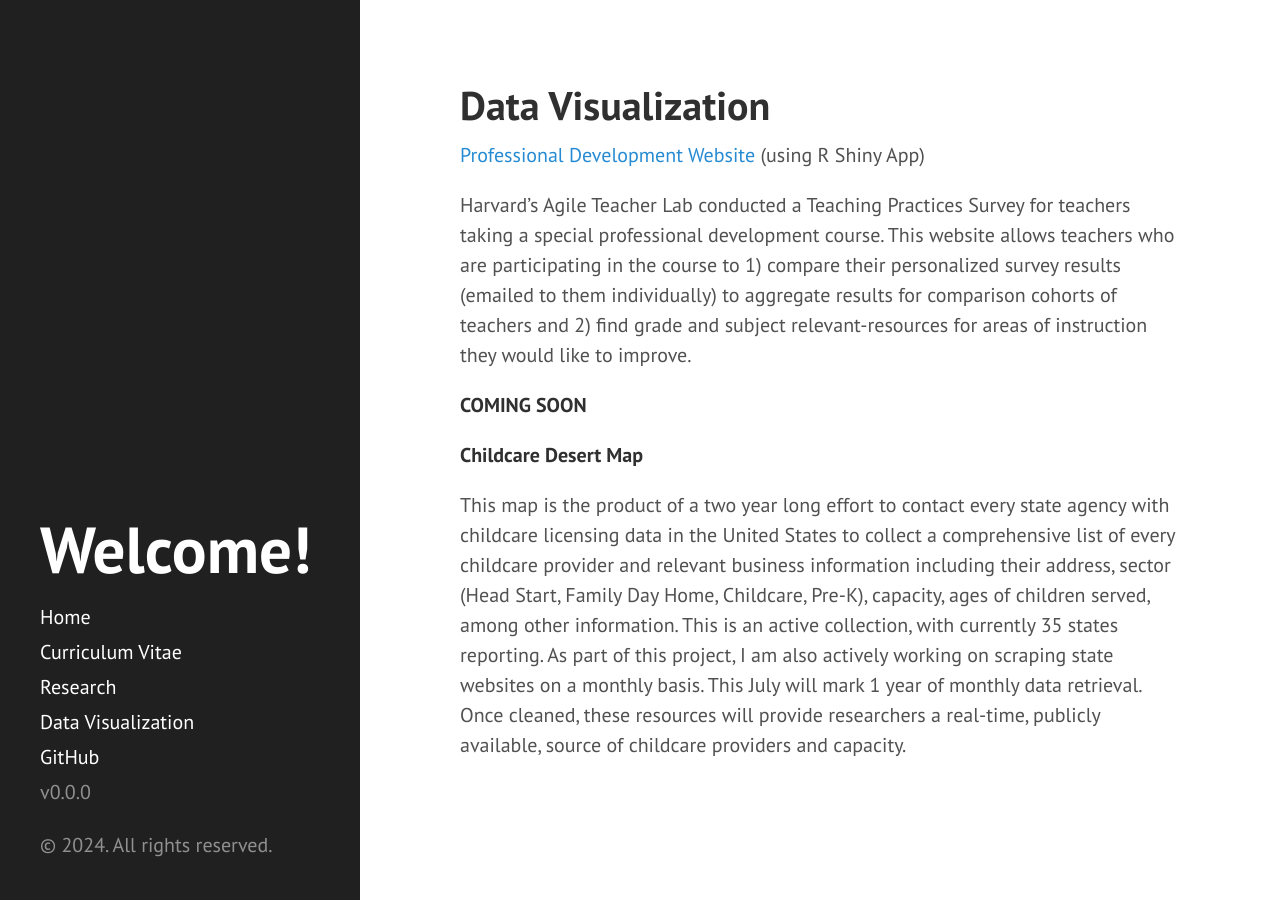
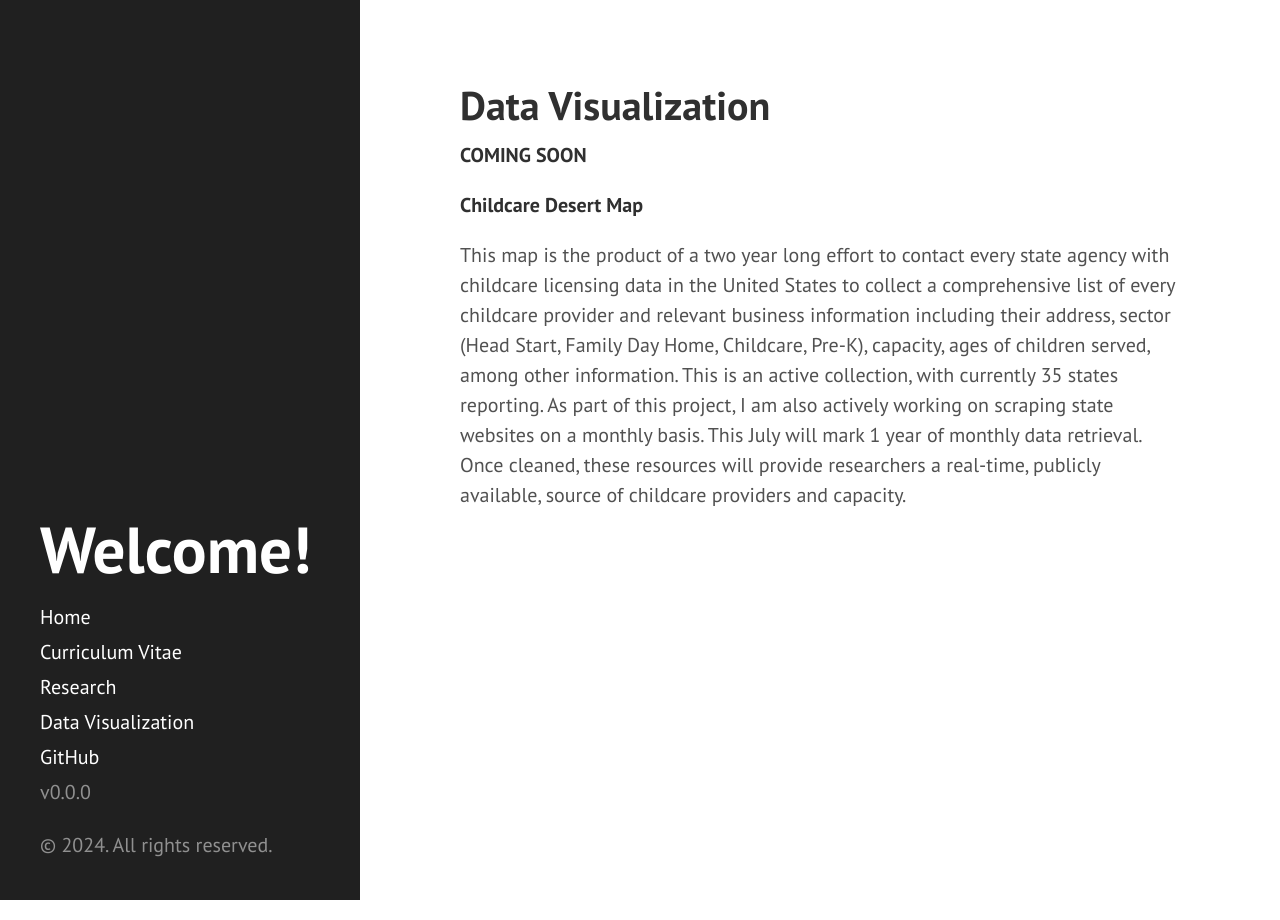
Before and after one commit to kcsadow/website, a Jekyll site: the page built from dataviz.md, in a window 1280 px wide. Built offline with Jekyll 4.4.1, drawn with Linux system fonts in a browser that asks for light colours.

Commit message:
Update dataviz.md

```diff
--- a/dataviz.md
+++ b/dataviz.md
@@ -2,12 +2,6 @@
 layout: page
 title: Data Visualization
 ---
-
-[Professional Development Website](https://kcsadow.shinyapps.io/agile_lab/) (using R Shiny App)
-
-Harvard's Agile Teacher Lab conducted a Teaching Practices Survey for teachers taking a special professional development course. This website allows teachers who are participating in the course to 1) compare their personalized survey results (emailed to them individually) to aggregate results for comparison cohorts of teachers and 2) find grade and subject relevant-resources for areas of instruction they would like to improve.
-
-
 **COMING SOON**
 
 **Childcare Desert Map**
```
